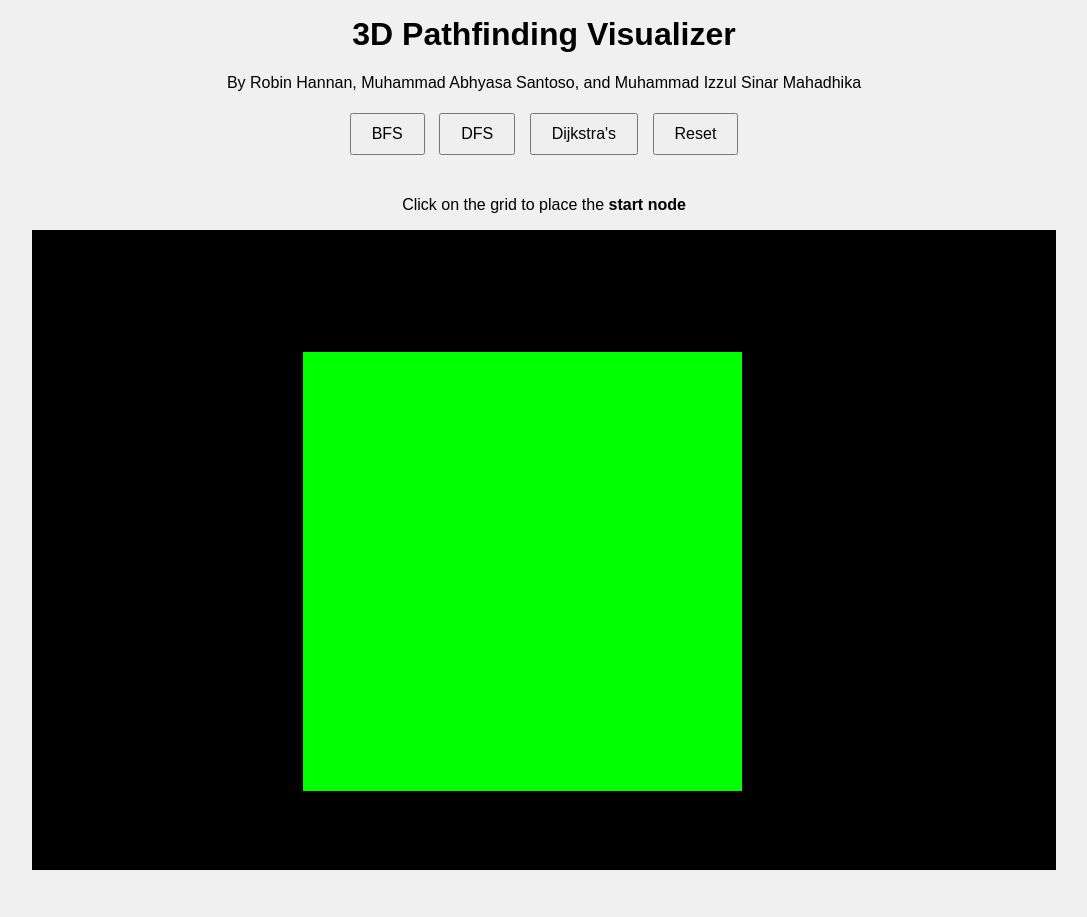
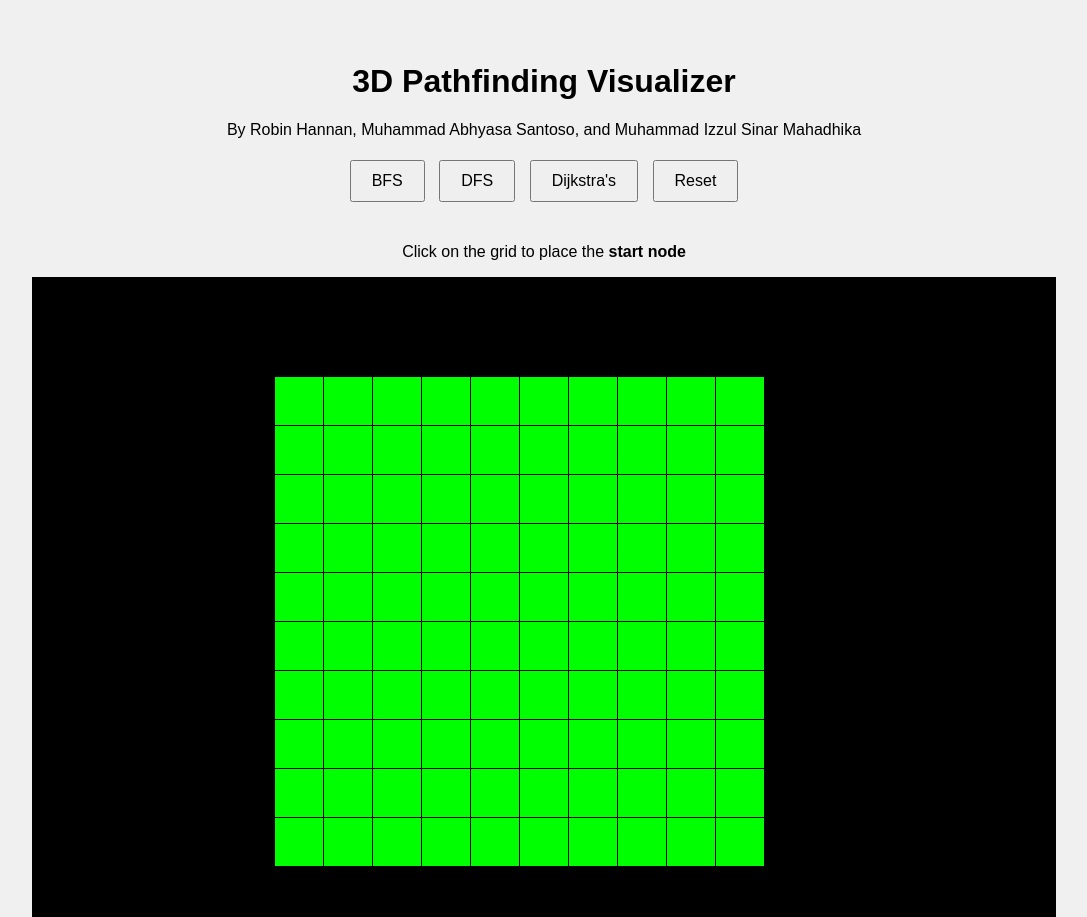
Before and after one commit to Rubinskiy/JS-Path-Visualizer, a plain HTML site: page index.html in a window 1280 px wide. Shown: the whole page, without its empty margins (96-1183 px from the left). Before the commit the page ends 870 px from the top, so only its background shows below. Drawn offline with nearby package versions, Linux system fonts and the light colour scheme; animation ran at ten frames a second.

Commit message:
added grids

```diff
--- a/app.js
+++ b/app.js
@@ -19,6 +19,11 @@ for (let x = 0; x < gridSize; x++) {
     for (let y = 0; y < gridSize; y++) {
         const geometry = new THREE.BoxGeometry(cubeSize, cubeSize, cubeSize);
         const material = new THREE.MeshBasicMaterial({ color: 0x00ff00 });
+        const lineMaterial = new THREE.LineBasicMaterial({ color: 0x000000 });
+        const lineGeometry = new THREE.EdgesGeometry(geometry);
+        const line = new THREE.LineSegments(lineGeometry, lineMaterial);
+        line.position.set(x - gridSize / 2, y - gridSize / 2, 0);
+        scene.add(line);
         const cube = new THREE.Mesh(geometry, material);
         cube.position.set(x - gridSize / 2, y - gridSize / 2, 0);
         scene.add(cube);
@@ -26,7 +31,7 @@ for (let x = 0; x < gridSize; x++) {
     }
 }
 
-camera.position.z = 10;
+camera.position.z = 9;
 
 function animate() {
     requestAnimationFrame(animate);
--- a/index.html
+++ b/index.html
@@ -7,11 +7,11 @@
     <link rel="stylesheet" href="styles.css">
 </head>
 <body>
-    <div style="text-align: center; margin-top: 5%;">
-        <h1>3D Pathfinding Visualizer</h1>
+    <div style="text-align: center;">
+        <h1 style="padding-top: 25% !important;">3D Pathfinding Visualizer</h1>
         <p>By Robin Hannan, Muhammad Abhyasa Santoso, and Muhammad Izzul Sinar Mahadhika</p>
     </div>
-    <div id="controls">
+    <div id="controls" style="text-align: center;">
         <button id="bfs">BFS</button>
         <button id="dfs">DFS</button>
         <button id="dijkstra">Dijkstra's</button>
```
